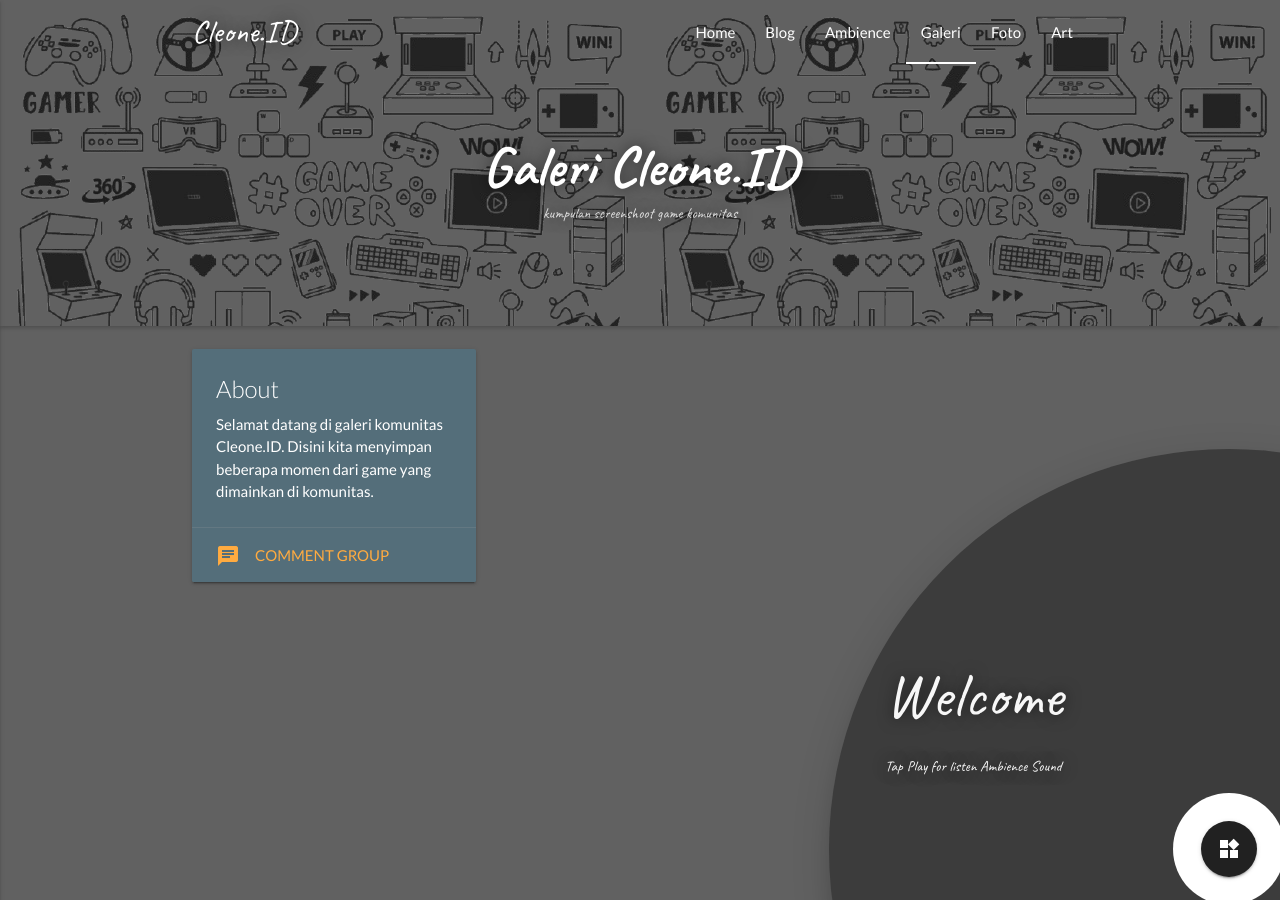
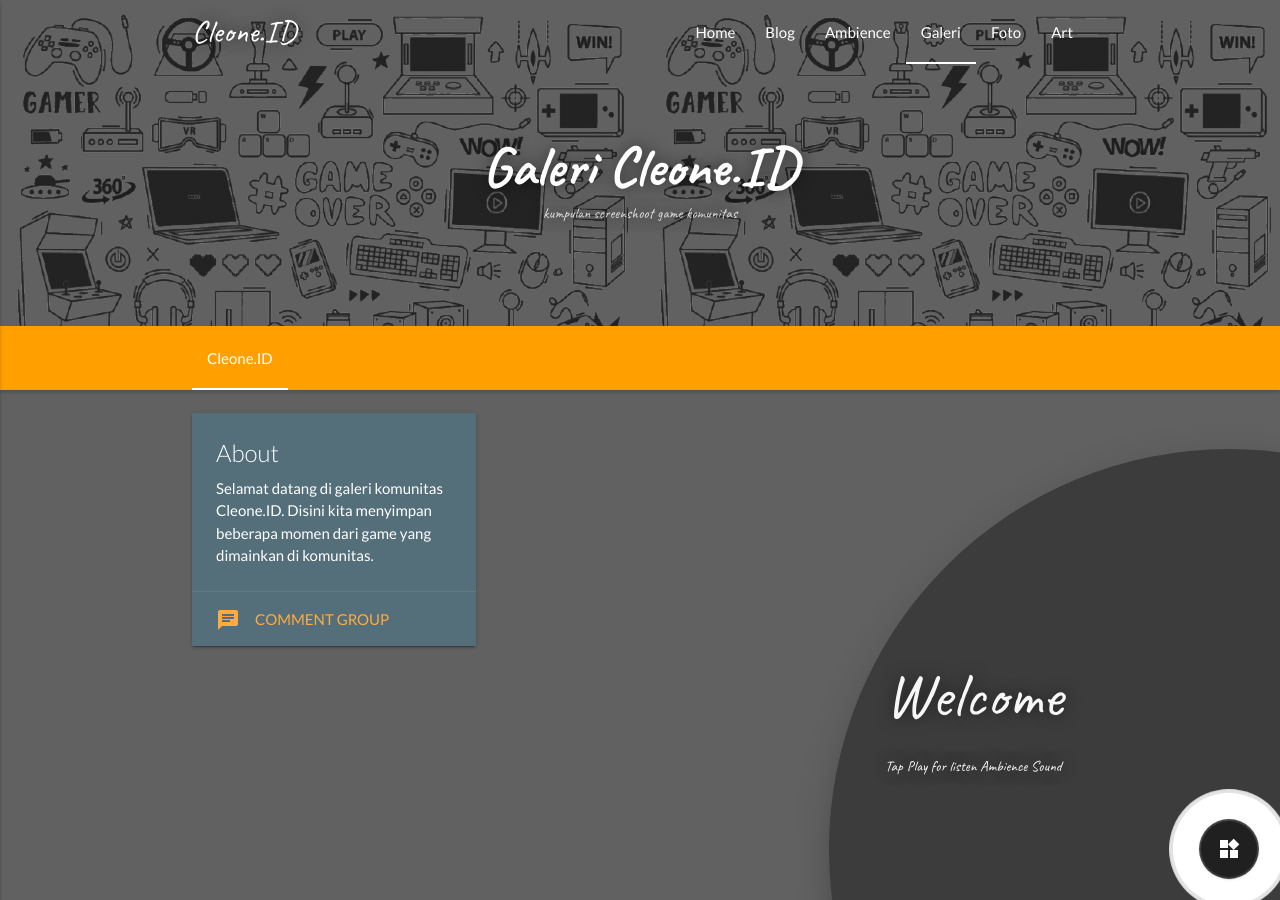
Before and after one commit to cleone-id/cleone-galeri, a Jekyll site: the page built from index.html, in a window 1280 px wide. Built offline with Jekyll 4.4.1, drawn with Linux system fonts in a browser that asks for light colours; comment, search, counter and statistics services are not loaded.

```diff
--- a/_includes/navbar.html
+++ b/_includes/navbar.html
@@ -23,13 +23,13 @@
     </div>
   </div>
 
-  <!-- <div class="categories-wrapper amber darken-2">
+  <div class="categories-wrapper amber darken-2">
     <div class="categories-container">
       <ul class="categories container">
-        <li class="active"><a href="#all">All</a></li>
+        <li class="active"><a href="#all">Cleone.ID</a></li>
       </ul>
     </div>
-  </div> -->
+  </div>
 </nav>
 
 <ul class="side-nav" id="nav-mobile">
```
